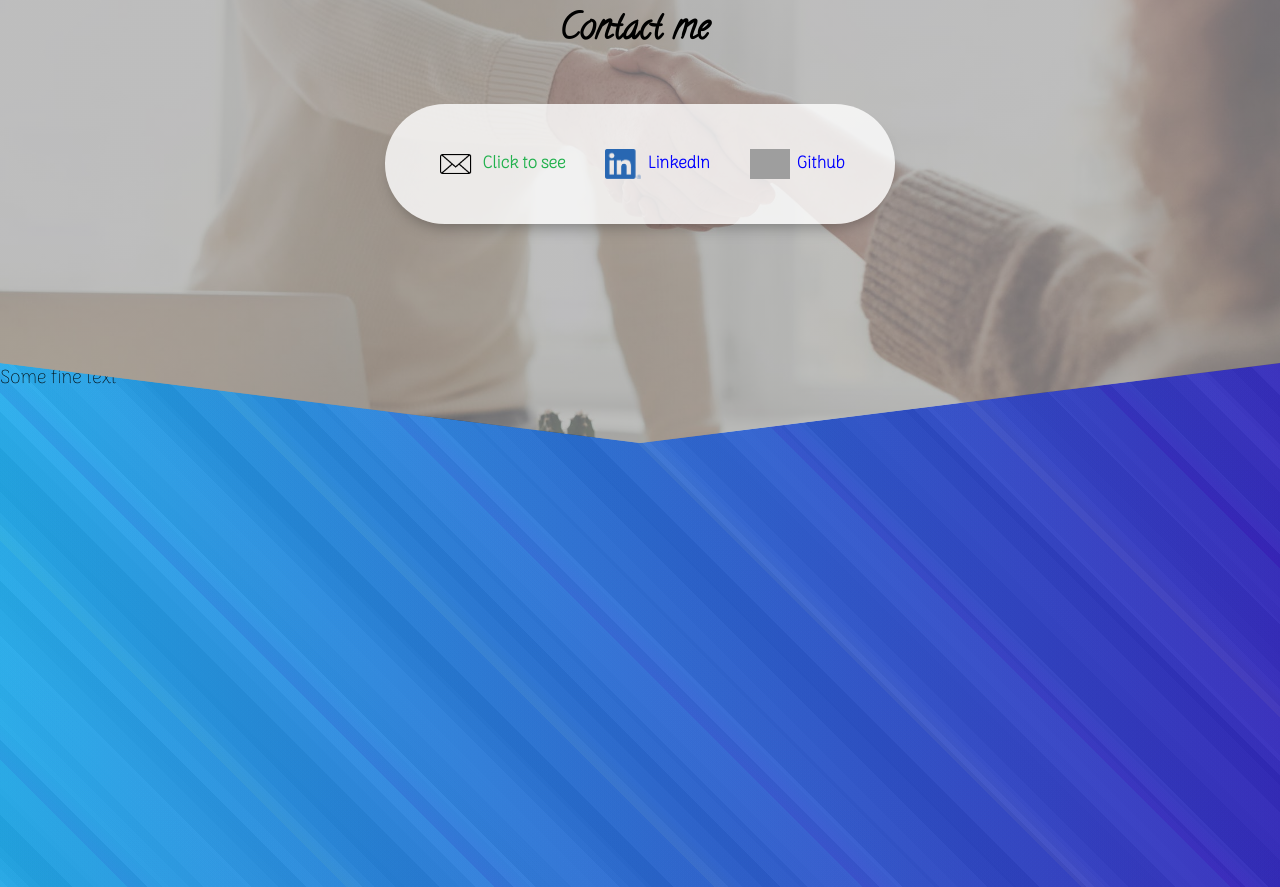
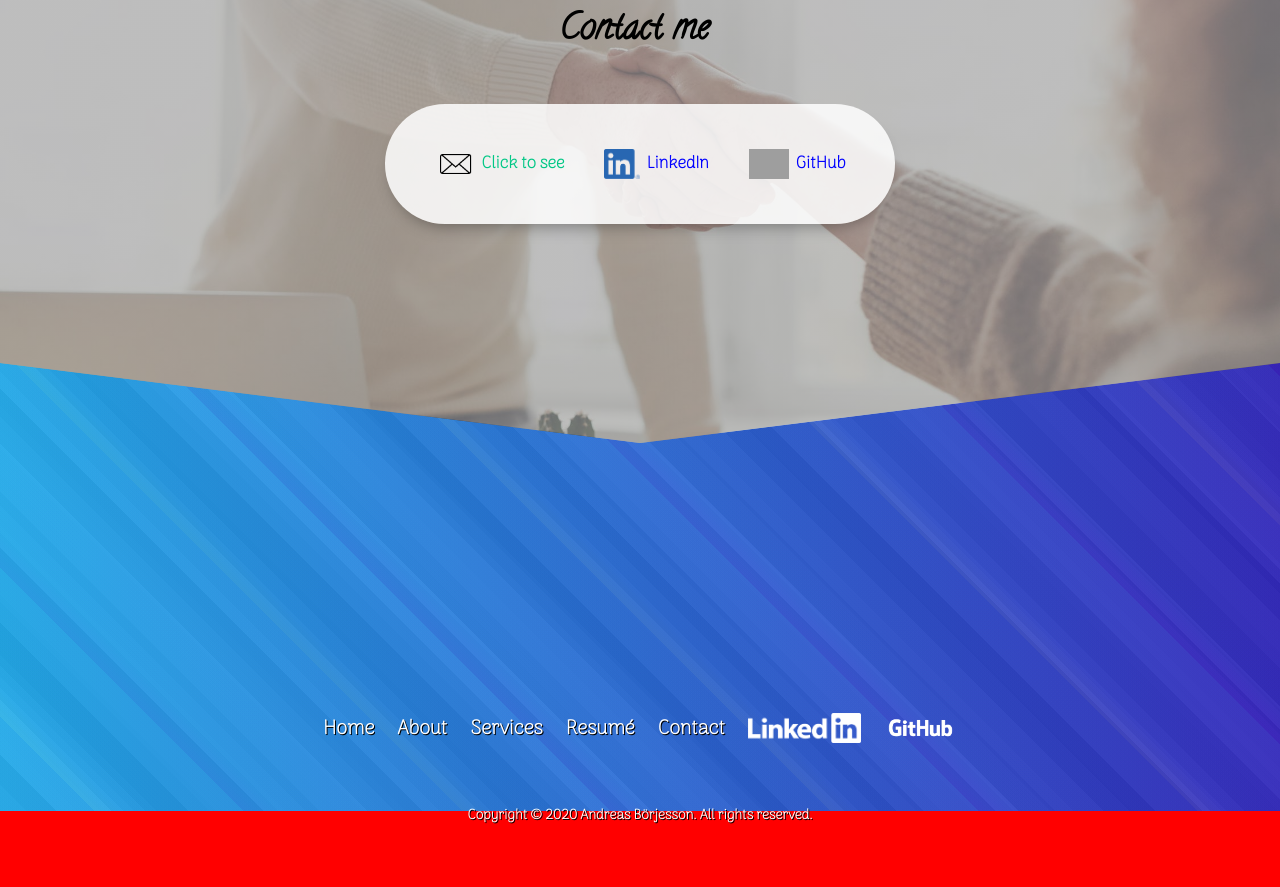
Before and after one commit to Borche/profile-website, a website: page index.html in a window 1280 px wide. Shown: the part 4157-5044 px from the top of the page. Drawn offline with Linux system fonts and the light colour scheme; grey boxes are pictures that could not be loaded.

Commit message:
Added white logos in footer for linkedin and github.

```diff
--- a/index.html
+++ b/index.html
@@ -250,7 +250,7 @@
           <div class="contact__post">
             <a href="https://github.com/borche" target="_blank">
               <img src="imgs/logo_github.png" />
-              <span>Github</span></a
+              <span>GitHub</span></a
             >
           </div>
         </div>
@@ -258,7 +258,26 @@
     </main>
 
     <footer class="footer">
-      <p>Some fine text</p>
+      <ul class="links">
+        <li class="links__item">Home</li>
+        <li class="links__item">About</li>
+        <li class="links__item">Services</li>
+        <li class="links__item">Resumé</li>
+        <li class="links__item">Contact</li>
+        <li class="links__item">
+          <a href="https://www.linkedin.com/in/andreasborjesson" target="_blank"
+            ><img src="imgs/logo_text_linkedin.png"
+          /></a>
+        </li>
+        <li class="links__item">
+          <a href="https://github.com/borche" target="_blank"
+            ><img src="imgs/logo_text_github.png"
+          /></a>
+        </li>
+      </ul>
+      <div class="footer-text">
+        <p>Copyright &copy; 2020 Andreas Börjesson. All rights reserved.</p>
+      </div>
     </footer>
 
     <script>
--- a/sass/abstract/_colors.scss
+++ b/sass/abstract/_colors.scss
@@ -1,13 +1,15 @@
 $color-grey-light: rgb(240, 240, 240);
 $color-grey-dark: #44475a;
 $color-purple: rgb(111, 0, 255);
+
+$color-green: rgb(0, 199, 133);
 
 $color-primary: white;
 $color-secondary: $color-grey-dark;
 $color-primary-link: rgb(255, 230, 0);
 
 $color-work-text: rgb(0, 140, 255);
-$color-education-text: rgb(0, 199, 133);
+$color-education-text: $color-green;
 
 $color-primary-background: repeating-linear-gradient(
     45deg,
--- a/sass/components/_contact.scss
+++ b/sass/components/_contact.scss
@@ -1,5 +1,5 @@
 .contact {
-  background: rgba(255, 255, 255, 0.8);
+  background: rgba(255, 255, 255, 0.85);
   min-height: 12rem;
   width: 44%;
   margin: 0 auto;
@@ -29,8 +29,11 @@
       text-decoration: none;
       font-weight: bold;
 
+      transition: all 1.5s;
+      transition-property: color, width;
+
       &.no-link {
-        color: rgb(32, 177, 76);
+        color: $color-green;
 
         &--clicked {
           cursor: text;
--- a/sass/layout/_footer.scss
+++ b/sass/layout/_footer.scss
@@ -1,6 +1,35 @@
 .footer {
   z-index: $index-footer;
-  height: 50vw;
+  height: 35vw;
   background: $color-primary-background;
   margin-top: -$peak-size;
+
+  color: white;
+  padding: 35rem 30rem 0 30rem;
+  text-shadow: 1px 1px black;
+
+  .links {
+    list-style-type: none;
+    display: flex;
+    justify-content: space-evenly;
+    font-size: 2rem;
+    font-weight: bold;
+
+    &__item {
+      img {
+        height: 3rem;
+      }
+    }
+  }
+
+  p {
+    font-size: 1.4rem;
+    font-weight: bold;
+  }
+
+  .footer-text {
+    padding: 5rem 0;
+    display: flex;
+    justify-content: center;
+  }
 }
```
Also changed, not shown: css/style.css, imgs/logo_text_github.png (added), imgs/logo_text_linkedin.png (added).
